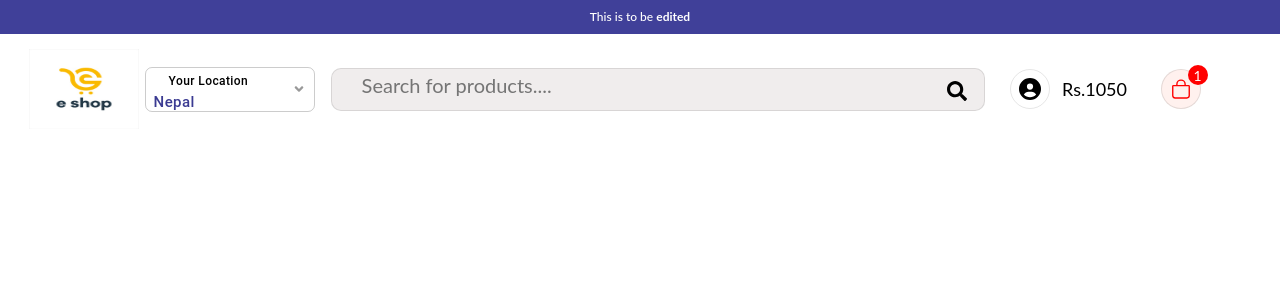
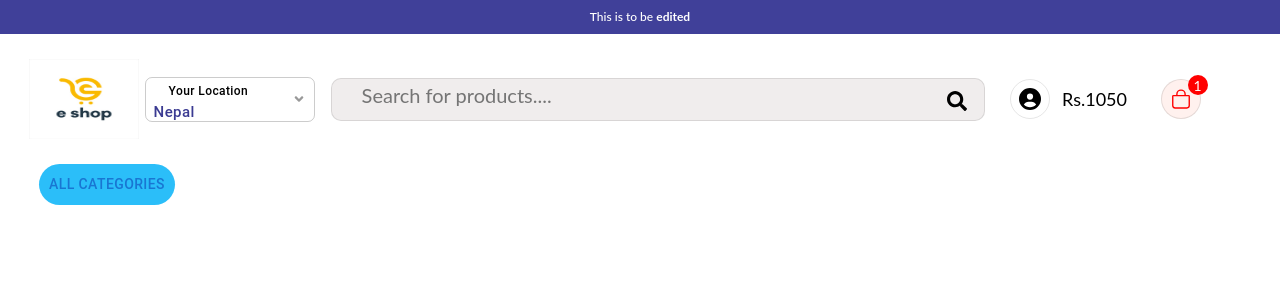
Before and after one commit to tandukarunique/Ecommerce, a React (Create React App) app: page / in a window 1280 px wide. Shown: the top 300 px of the page. Built offline with nearby package versions, Linux system fonts and the light colour scheme.

Commit message:
Category box added

```diff
--- a/src/App.css
+++ b/src/App.css
@@ -12,6 +12,7 @@ body {
 .bg-blue {
   background: rgb(64, 64, 153);
 }
+
 .container {
   max-width: 90%;
 }
@@ -27,7 +28,7 @@ body {
 .headerWrapper .header {
   width: 100%;
   height: auto;
-  padding: 15px 0px;
+  padding: 25px 0px;
 }
 .logoWrapper img {
   /* width: 100%; */
@@ -160,3 +161,18 @@ header .part3 .circle svg {
   height: 20px;
   justify-content: center;
 }
+nav .allCatTab {
+  background: #2bbef9;
+  padding: 8px 10px !important;
+  border-radius: 30px;
+  margin-left: -40px;
+}
+nav.allCatTab * {
+  color: white;
+}
+nav.allCatTab:hover {
+  background: #2bbef9;
+}
+nav.allCatTab .text {
+  font-weight: 600;
+}
--- a/src/Components/Header/index.js
+++ b/src/Components/Header/index.js
@@ -57,7 +57,11 @@ const Header = () => {
         <nav>
           <div className="container">
             <div className="row">
-              <div className="col-sm-3 navpart1"></div>
+              <div className="col-sm-3 navpart1">
+                <Button className="allCatTab">
+                  <span className="text">ALL CATEGORIES</span>
+                </Button>
+              </div>
               <div className="col-sm-9 navpart9"></div>
             </div>
           </div>
```
